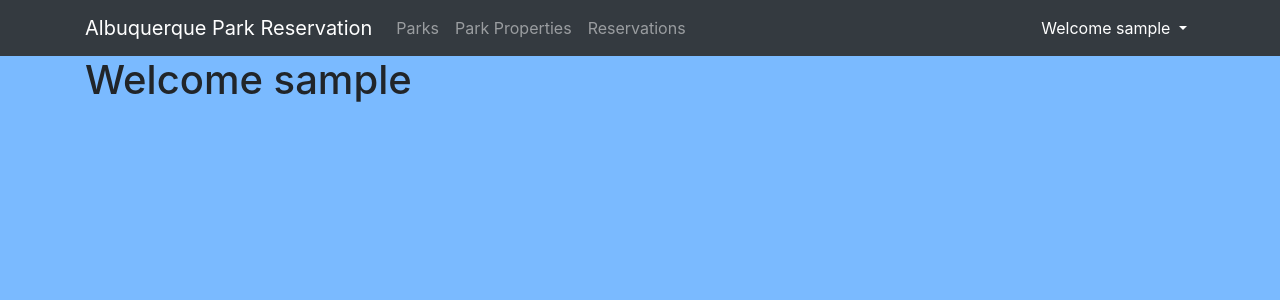
After one commit to cleif/ISQA8210-Assignment5, a Django app: page /parksystemapp/parkprop/102d1f8a-f8cf-4a67-b85b-a2d75a9ffb08/reservation_list/ in a window 1280 px wide. The commit adds this page. Shown: the top 300 px of the page. Run offline with Django 3.2, Linux system fonts and the light colour scheme; the visitor is signed in with stand-in values (Sample User, id 1); data that the repository does not hold is empty; some libraries are stand-ins or nearby versions.

Commit message:
Reservation view

```diff
--- a/parksystemapp/templates/reservation_detail.html
+++ b/parksystemapp/templates/reservation_detail.html
@@ -17,7 +17,7 @@ height: auto;">
       <li class="list-group-item">{{object.renter_email}}</li>
     </ul>
     <div class="card-body">
-      <a href="{% url 'reservation_delete' object.pk %}" class="card-link">Cancel Reservation</a>
+      <a class="btn btn-danger" href="{% url 'reservation_delete' object.pk %}" class="card-link">Cancel Reservation</a>
     </div>
   </div>
 </div>
--- /dev/null
+++ b/parksystemapp/templates/reservation_list.html
@@ -0,0 +1,28 @@
+{% extends 'base.html' %}
+
+{% block content %}
+    <h1>Welcome {{user.username}}</h1>
+        <div class="card-deck">
+    {% for reservation in object_list  %}
+        <div class="card">
+            <div class="card-body">
+            <h5 class="card-title">{{reservation.property_name}}</h5>
+            <p class="card-text">{{reservation.res_eventdate}}</p>
+            <p class="card-text">{{reservation.res_size}}</p>
+            <p class="card-text">{{reservation.renter_email}}</p>
+            <p class="card-text">{{reservation.res_status}}</p>
+            </div>
+            <div class="card-footer">
+                <a class="btn btn-info" href="{% url 'reservation_detail' reservation.pk %}">Details</a>
+                <a class="btn btn-danger" href="{% url 'reservation_delete' reservation.pk %}" class="card-link">Cancel</a>
+            </div>
+        </div>
+
+    {% if forloop.counter|divisibleby:3 %}
+    </div>
+    <br>
+        <div class="card-deck">
+        {% endif %}
+    {% endfor %}
+    </div>
+{% endblock %}
--- a/parksystemapp/urls.py
+++ b/parksystemapp/urls.py
@@ -14,6 +14,7 @@ from .views import (
     PropReservationCreateView,
     PropReservationDetailView,
     PropReservationDeleteView,
+    PropReservationListView,
 )
 
 
@@ -32,4 +33,5 @@ urlpatterns = [
     path('parkprop/<uuid:pk>/reserve_create', PropReservationCreateView.as_view(), name='reservation'),
     path('parkprop/<uuid:pk>/reserve_detail', PropReservationDetailView.as_view(), name='reservation_detail'),
     path('parkprop/<uuid:pk>/cancel/',PropReservationDeleteView.as_view(), name='reservation_delete'),
+    path('parkprop/<uuid:pk>/reservation_list/',PropReservationListView.as_view(), name='reservation_list'),
 ]
--- a/parksystemapp/views.py
+++ b/parksystemapp/views.py
@@ -127,3 +127,7 @@ class PropReservationDeleteView(LoginRequiredMixin,DeleteView):
     template_name = 'reservation_delete.html'
     def get_success_url(self):
         return reverse('parkprop_list')
+
+class PropReservationListView(LoginRequiredMixin,ListView):
+    model = Reservation
+    template_name = 'reservation_list.html'
--- a/templates/base.html
+++ b/templates/base.html
@@ -44,6 +44,12 @@
                     <a class="nav-link" href="{% url 'parkprop_list' %}">
                         <span>Park Properties</span>
                     </a>
+             </li>
+
+             <li class="nav-item">
+              <a class="nav-link" href="{% url 'reservation_list' user.pk %}">
+                  <span>Reservations</span>
+              </a>
              </li>
 
            {% else %}
```
